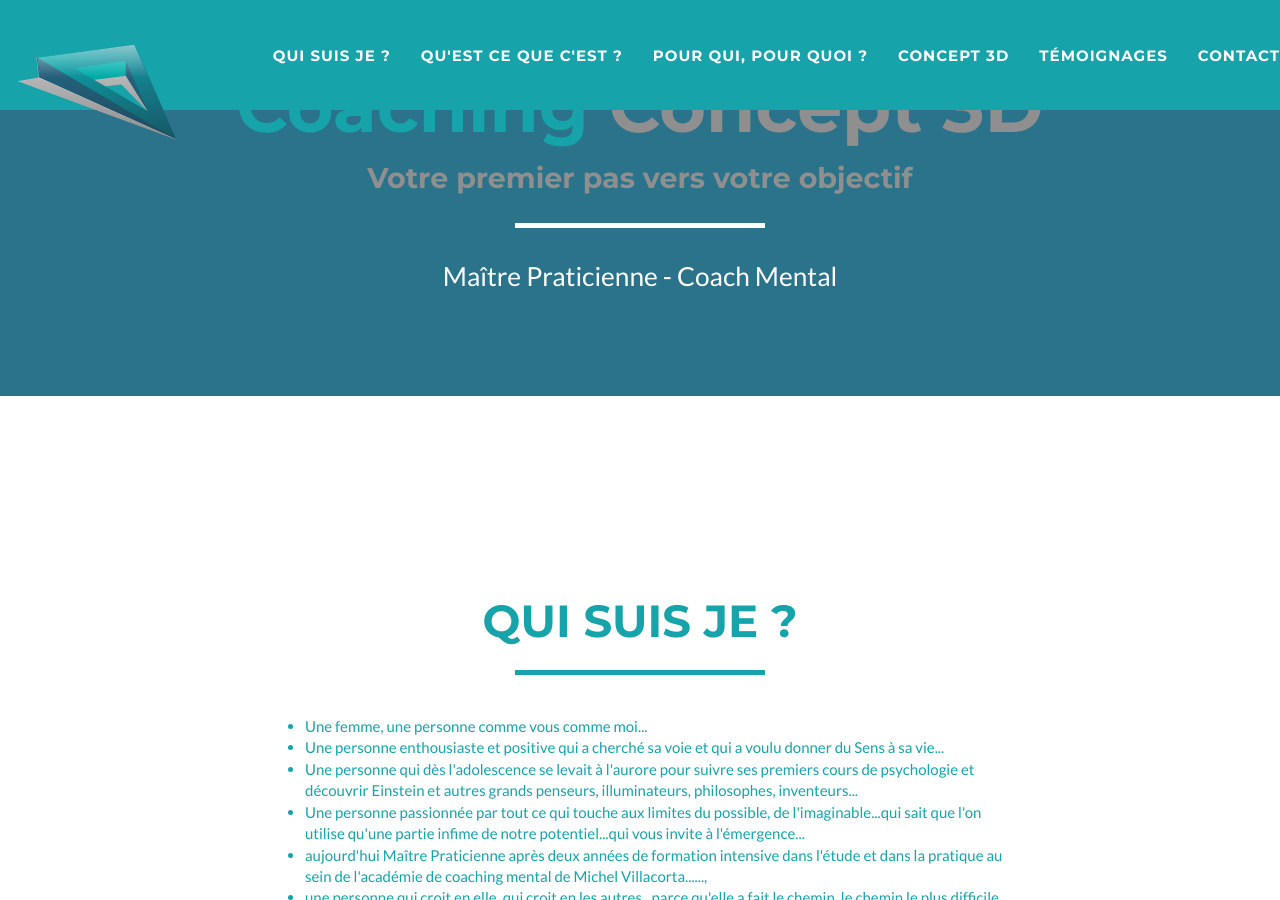
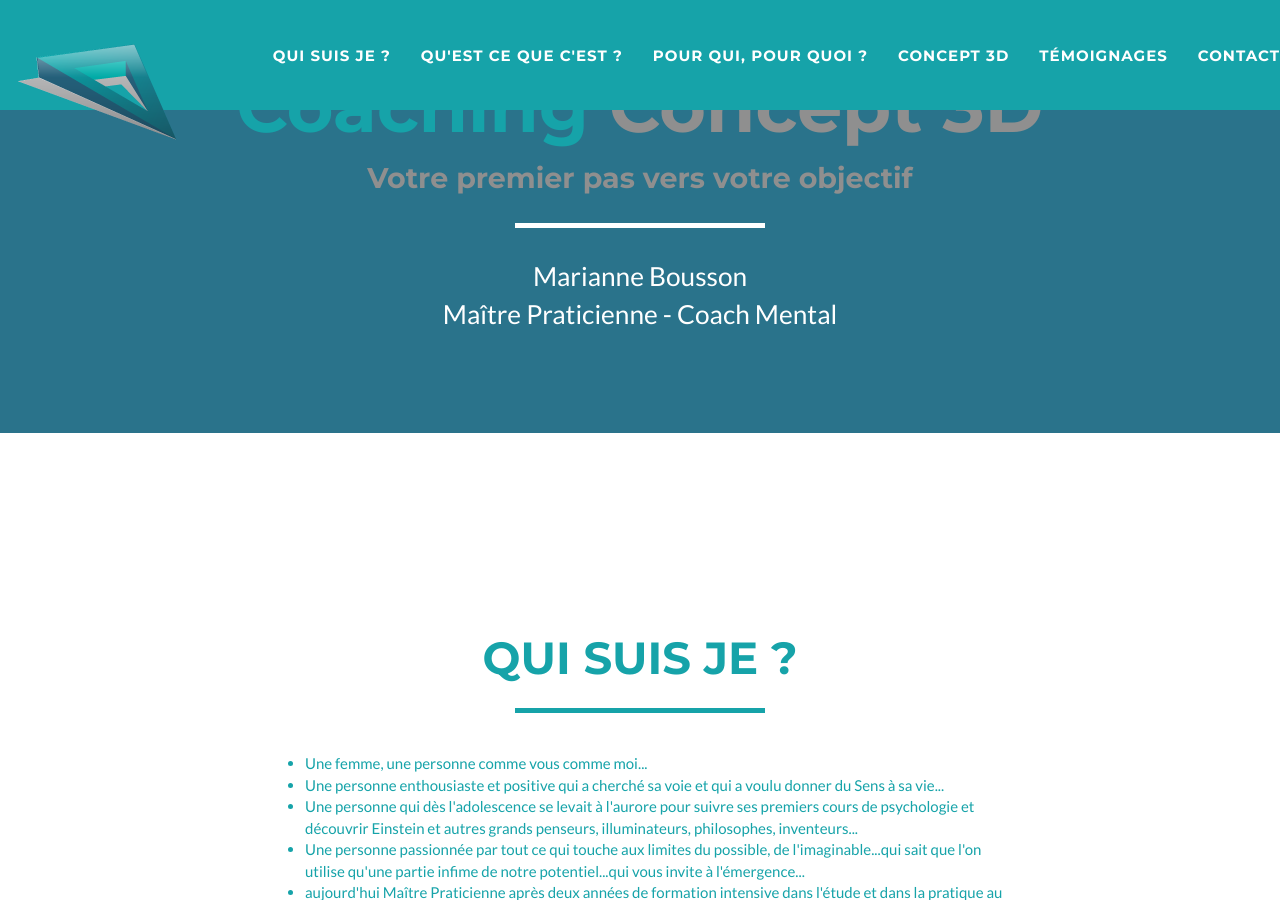
Before and after one commit to coaching3d/coaching3d.github.io, a Jekyll site: the page built from index.html, in a window 1280 px wide and 900 px high, scrolled down 464 px. Built offline with Jekyll 4.4.1, drawn with Linux system fonts in a browser that asks for light colours.

Commit message:
header updated.

```diff
--- a/_includes/header.html
+++ b/_includes/header.html
@@ -11,6 +11,7 @@
                         <span style="color: #16A3A9;" class="name">{{ site.title-part1 }}<span style="color: #8F8F8F;"> {{ site.title-part2 }}</span></span>
                         <span style="color: #8F8F8F;" class="slogan"> {{site.slogan}}</span>
                         <hr class="star-light">
+                        <span class="skills">Marianne Bousson</span><br>
                         <span class="skills">Maître Praticienne - Coach Mental</span>
                     </div>
                 </div>
```
